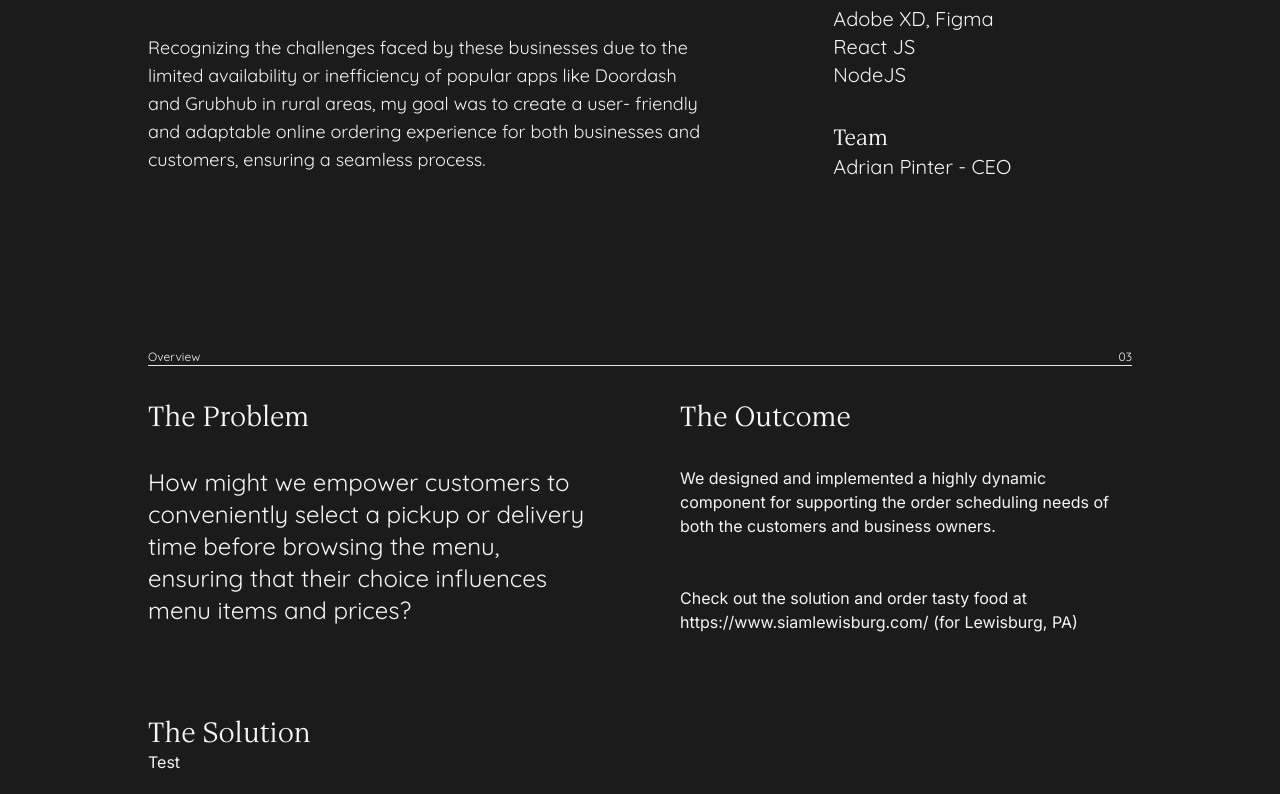
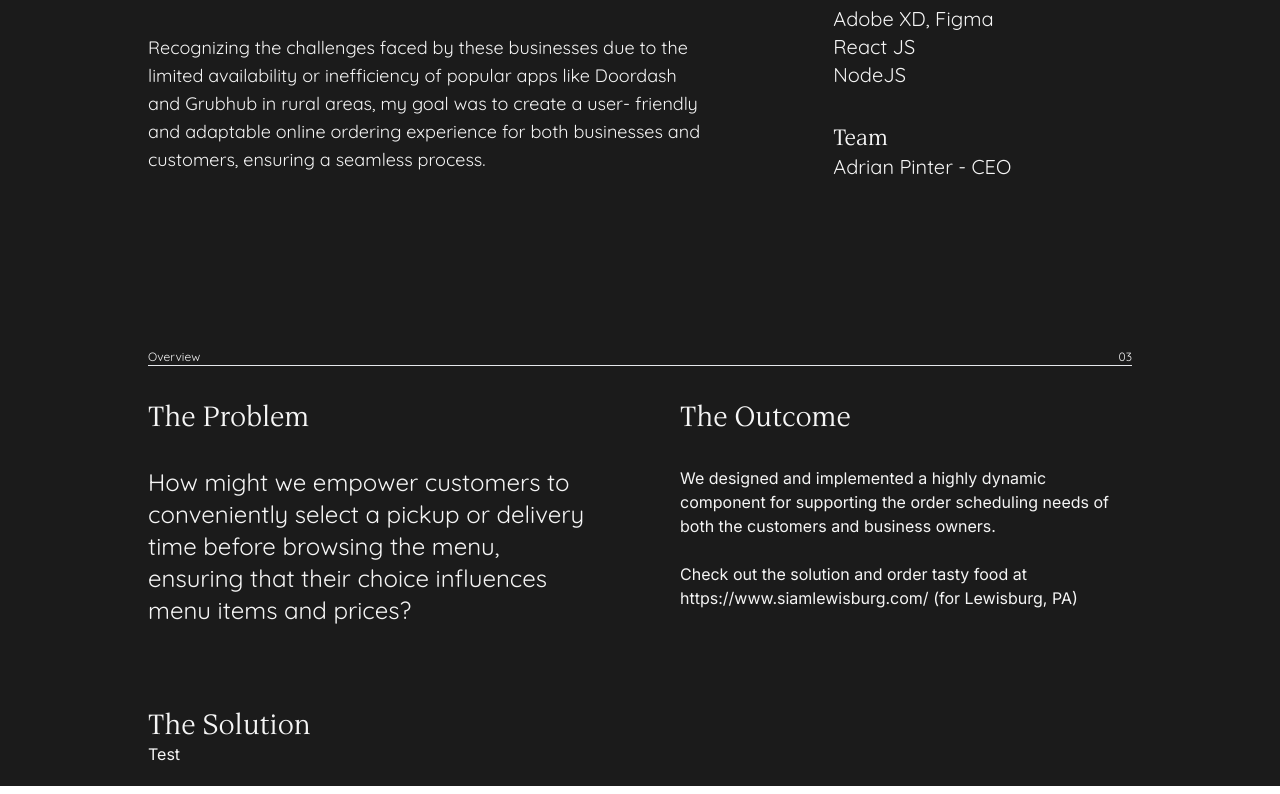
Before and after one commit to fan-boy/Portfolio2023, a Next.js app: page /chainreactive in a window 1280 px wide. Shown: the part 476-1270 px from the top of the page. Built offline with nearby package versions, Linux system fonts and the light colour scheme.

Commit message:
Outcome in chain reactive

```diff
--- a/src/app/chainreactive/page.tsx
+++ b/src/app/chainreactive/page.tsx
@@ -89,20 +89,21 @@ export default function Home() {
                 influences menu items and prices?
               </OverviewSection.Problem>
               <OverviewSection.Outcome>
-                <p className="text-left">
+
                   We designed and implemented a highly
                   dynamic component for supporting the
                   order scheduling needs of both the
                   customers and business owners.
+                  <br/>
+                  <br/>
 
-                </p>
-                <p className="mt-2 md:mt-4">
+
                   Check out the solution and order tasty
                   food at https://www.siamlewisburg.com/
                   (for Lewisburg, PA)
 
 
-                </p>
+
               </OverviewSection.Outcome>
             </div>
             <OverviewSection.Solution>
```
